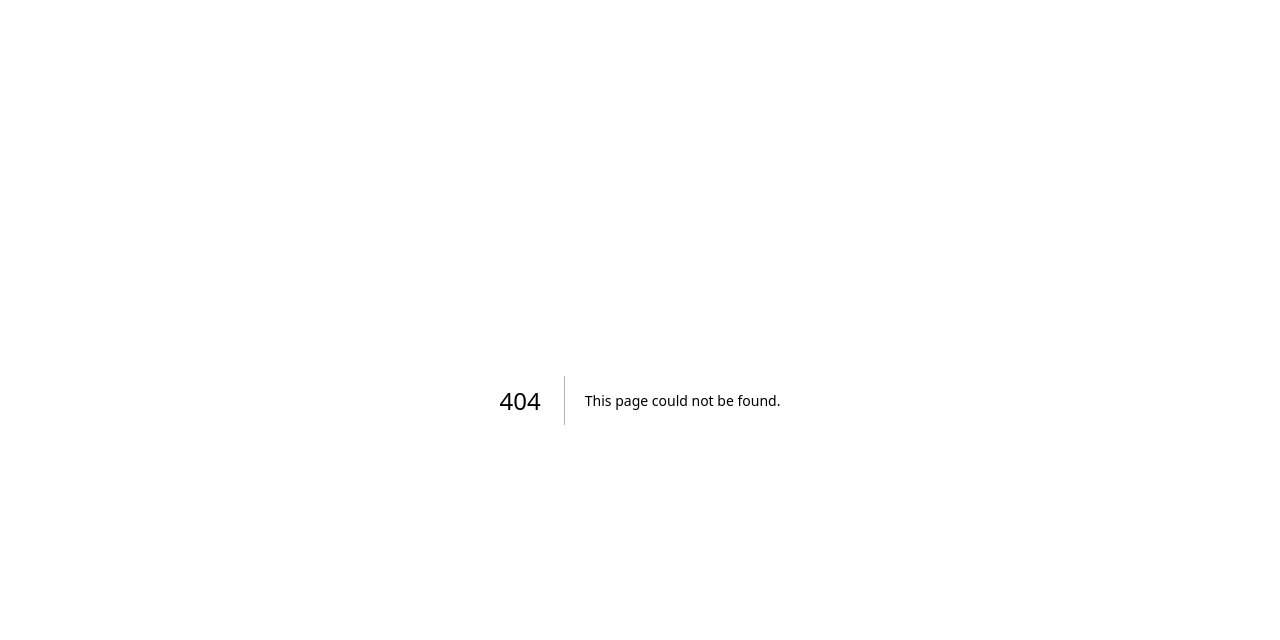
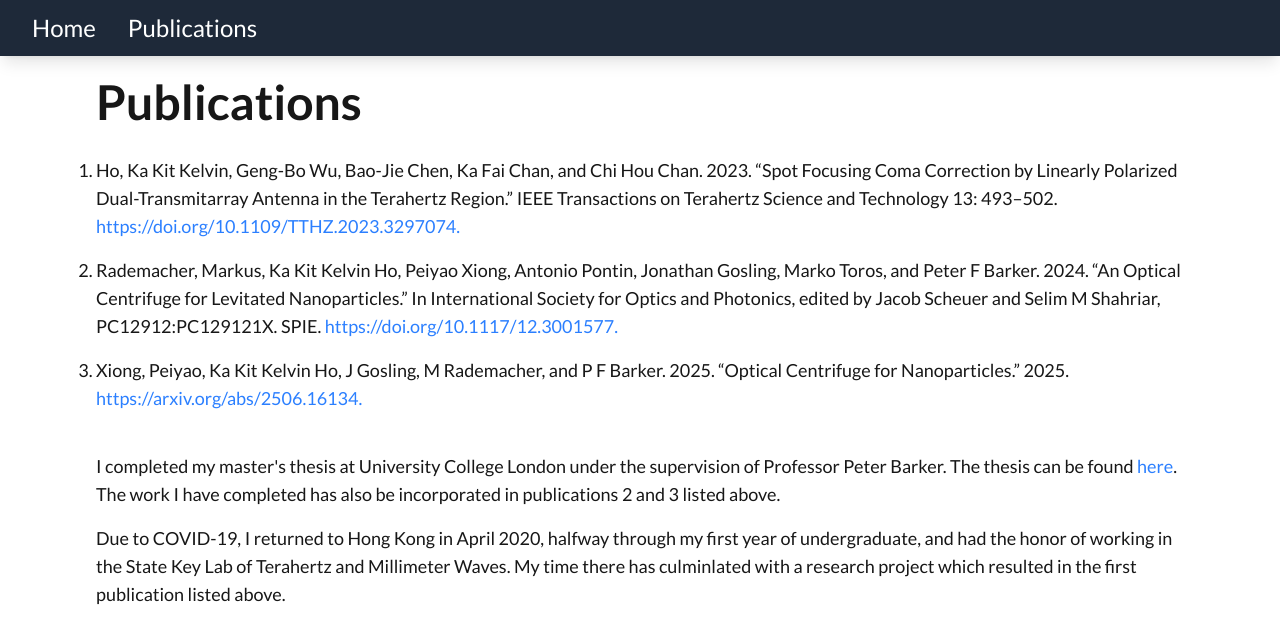
Before and after one commit to kakitkelvinho/cvbuilder, a Next.js app: page /publications in a window 1280 px wide. Before the commit this address had no page. Shown: the top 640 px of the page. Built offline with nearby package versions, Linux system fonts and the light colour scheme.

Commit message:
new page - publications

```diff
--- a/src/app/layout.tsx
+++ b/src/app/layout.tsx
@@ -1,6 +1,7 @@
 import type { Metadata } from "next";
 import "./globals.css";
 import { Lato } from 'next/font/google';
+import NavBar from "@/components/navbar";
 
 const lato = Lato({
   subsets: ['latin'],
@@ -17,12 +18,20 @@ export default function RootLayout({
 }: Readonly<{
   children: React.ReactNode;
 }>) {
+
+  const routes = [
+    { name: "Home", link: "/" },
+    { name: "Publications", link: "/publications" }
+  ]
   return (
     <html lang="en" className={lato.className}>
       <body
         className="mx-2 md:mx-12 lg:mx-24 antialiased"
       >
-        {children}
+        <NavBar routes={routes} />
+        <div className="pt-14">
+          {children}
+        </div>
       </body>
     </html>
   );
--- a/src/app/page.tsx
+++ b/src/app/page.tsx
@@ -7,6 +7,7 @@ import Languages from "@/components/languages";
 import Skills from "@/components/skills";
 
 export default function Home() {
+
   return (
     <>
       <MainHeader basics={resume.basics} />
--- /dev/null
+++ b/src/app/publications/page.tsx
@@ -0,0 +1,37 @@
+
+const basePath = process.env.NODE_ENV === 'production' ? '/cvbuilder' : '';
+
+export default function Publications() {
+  return (
+    <>
+      <h1 className="text-5xl font-bold py-2">Publications</h1>
+      <div className="text-lg">
+        <ol className="list-decimal">
+          <li className="py-2">
+            Ho, Ka Kit Kelvin, Geng-Bo Wu, Bao-Jie Chen, Ka Fai Chan, and Chi Hou Chan. 2023.
+            “Spot Focusing Coma Correction by Linearly Polarized Dual-Transmitarray Antenna in the Terahertz Region.”
+            IEEE Transactions on Terahertz Science and Technology 13: 493–502. <a href="https://doi.org/10.1109/TTHZ.2023.3297074" className="text-blue-500">https://doi.org/10.1109/TTHZ.2023.3297074.</a>
+          </li>
+          <li className="py-2">
+            Rademacher, Markus, Ka Kit Kelvin Ho, Peiyao Xiong, Antonio Pontin, Jonathan Gosling, Marko Toros, and Peter F Barker. 2024.
+            “An Optical Centrifuge for Levitated Nanoparticles.”
+            In International Society for Optics and Photonics, edited by Jacob Scheuer and Selim M Shahriar,
+            PC12912:PC129121X. SPIE. <a href="https://doi.org/10.1117/12.3001577" className="text-blue-500">https://doi.org/10.1117/12.3001577.</a>
+          </li>
+          <li className="py-2">
+            Xiong, Peiyao, Ka Kit Kelvin Ho, J Gosling, M Rademacher, and P F Barker. 2025.
+            “Optical Centrifuge for Nanoparticles.”
+            2025. <a href="https://arxiv.org/abs/2506.16134" className="text-blue-500">https://arxiv.org/abs/2506.16134.</a>
+          </li>
+        </ol>
+      </div>
+      <div className="py-6 text-lg">
+        <p className="py-2">I completed my master's thesis at University College London under the supervision of Professor Peter Barker. The thesis can be found <a href={`${basePath}/THESIS_Kelvin.pdf`} className="text-blue-500">here</a>. The work I have completed has also be incorporated in publications 2 and 3 listed above.</p>
+        <p className="py-2">
+          Due to COVID-19, I returned to Hong Kong in April 2020, halfway through my first year of undergraduate, and had the honor of working in the State Key Lab of Terahertz and Millimeter Waves.
+          My time there has culminlated with a research project which resulted in the first publication listed above.
+        </p>
+      </div>
+    </>
+  )
+}
--- a/src/components/navbar.tsx
+++ b/src/components/navbar.tsx
@@ -12,11 +12,12 @@ interface NavBarProps {
 export default function NavBar({ routes }: NavBarProps): React.ReactElement {
 
   const links = routes.map(({ name, link }: Route, i: number): React.ReactElement =>
-    <Link className="text-center py-1 hover:text-gray-400 hover:bg-gray-800" key={i} href={link} >{name}</Link>
+    <Link className="text-left text-2xl px-4 py-2 hover:text-gray-400 hover:bg-gray-800 transition rounded" key={i} href={link} >{name}</Link>
   );
 
   return (
-    <nav className='fixed flex flex-col h-full w-40 top-0 left-0 py-10 shadow-lg bg-gray-800 text-white'>
+    <nav className='fixed top-0 left-0 px-4 py-4 w-full h-14 z-50 flex items-center justify-start
+      shadow-lg bg-gray-800 text-white print:hidden'>
       {links}
     </nav>
   );
```
Also changed, not shown: 1 other file (tests, documents, lock files or other folders).
